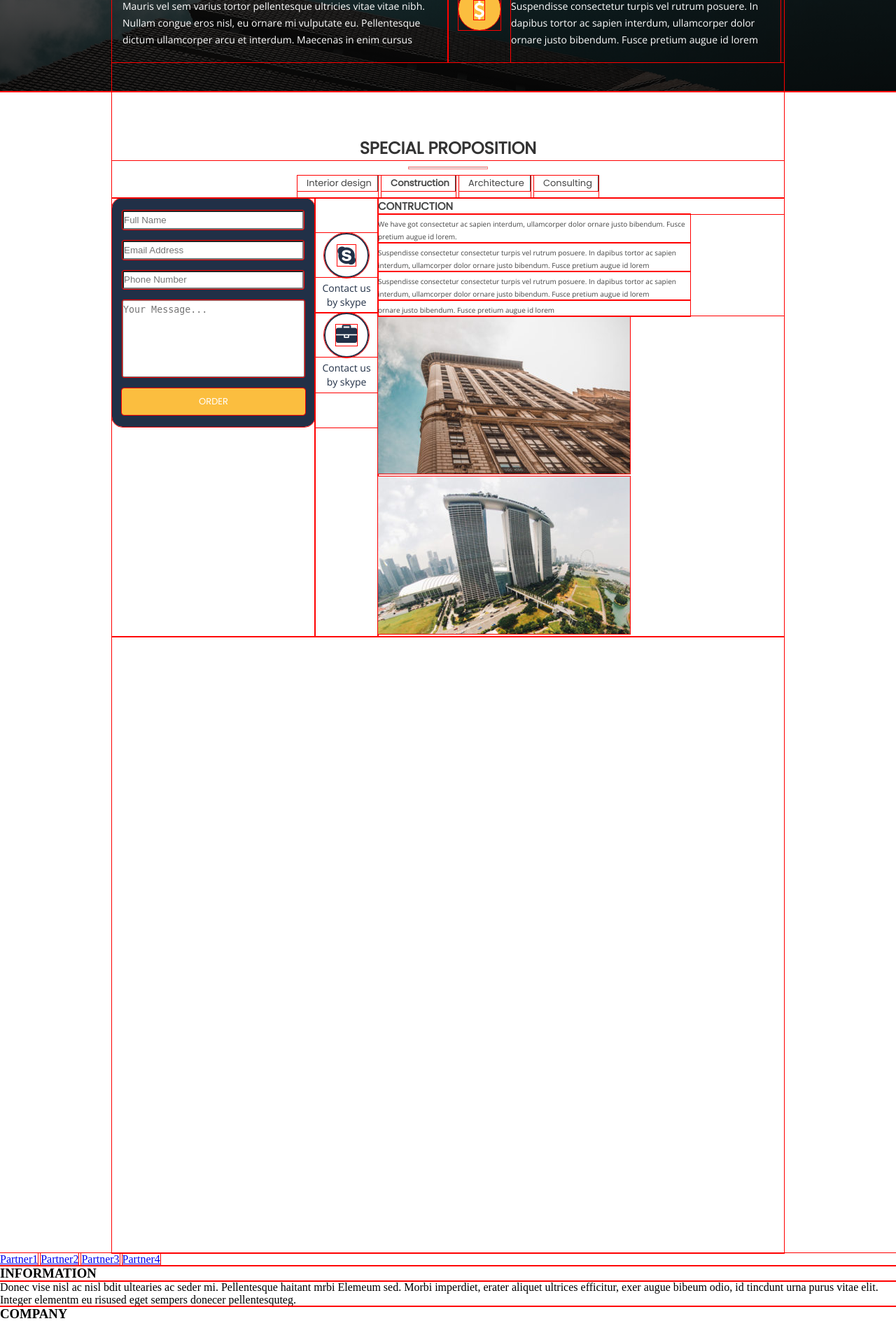
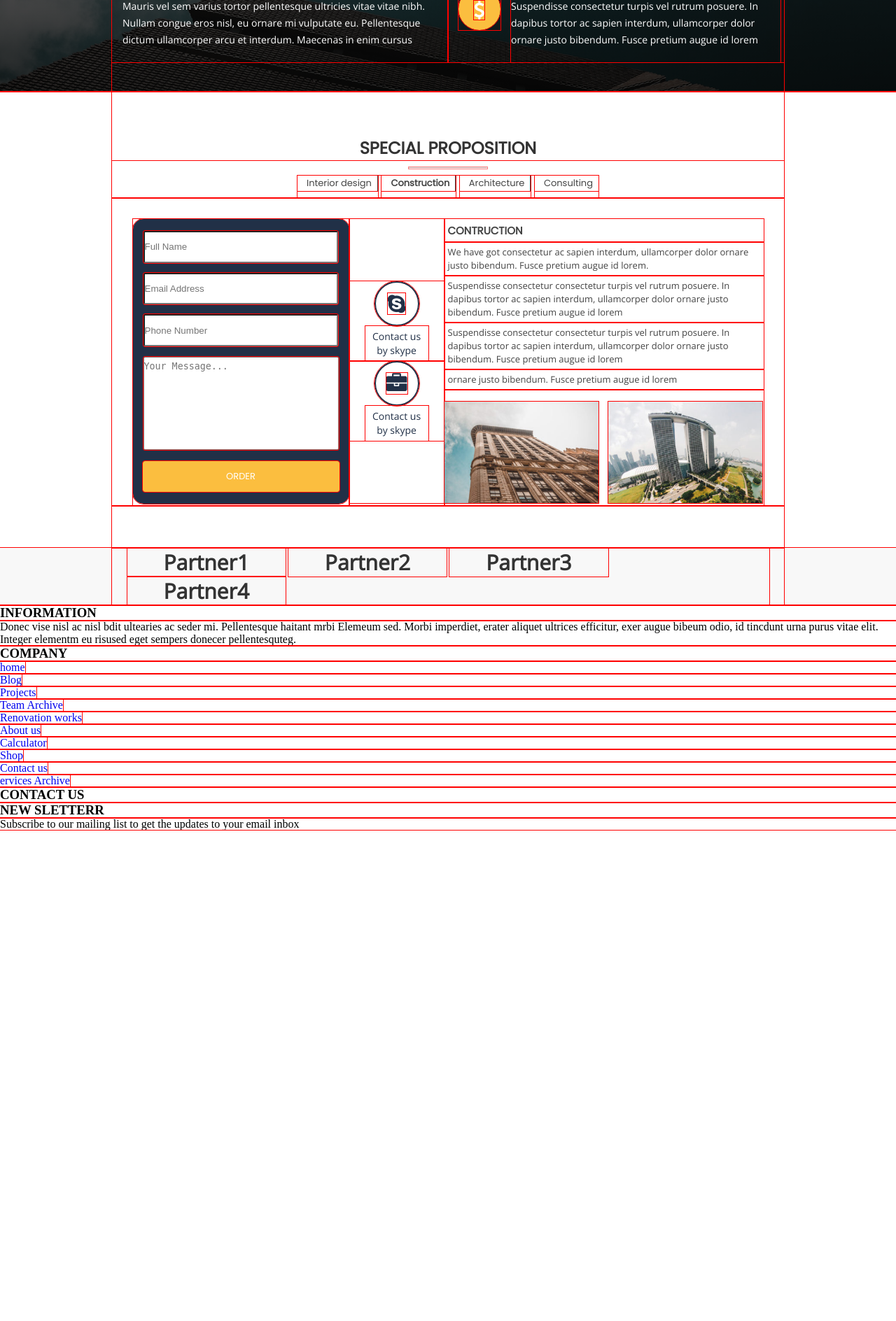
Before and after one commit to Jonathanbir/git_new, a PHP site: page /Amoshw01/index.html in a window 1280 px wide. Shown: the part 4199-6087 px from the top of the page at 70% size. After the commit the page ends 5386 px from the top, so only its background shows below. Run offline with PHP 8.4, Linux system fonts and the light colour scheme.

Commit message:
Update style.css

```diff
--- a/Amoshw01/style.css
+++ b/Amoshw01/style.css
@@ -6,6 +6,10 @@
 
 body{
     overflow-x: hidden;
+}
+
+a{
+    text-decoration: none;
 }
 
 .clearfix{
@@ -883,7 +887,7 @@ body{
 
 .special-wrap{
     width: 960px;
-    height: 200vh;
+    /* height: 200vh; */
     margin: auto;
     padding-bottom: 60px;
     background-color: #fff;
@@ -925,18 +929,22 @@ body{
     padding-bottom: 1px;
     padding-left: 13px;
     padding-right: 8px;
+    border-right: solid 1px #444;
     font-size: 13px;
     font-family:Poppins;
     text-align: left;
     text-decoration: none;
     letter-spacing: normal;
     color: #444;
-    border-right: solid 1px #444;
 }
 
 .special-title .special-nav ul li:nth-child(2) a{
     font-weight: 900;
     /* font-size: 14px; */
+}
+
+.special-title .special-nav ul li:last-child a{
+    border-right: none;
 }
 
 
@@ -982,6 +990,7 @@ body{
     display:flex;
     flex-direction: row;
     justify-content: center;
+    padding-top: 30px;
 }
 
 .special-col-3{
@@ -996,12 +1005,16 @@ body{
     width:auto;
 }
 
+/* .special-col-3 br{
+    height: 1px;
+} */
+
 .special-form{
     display:flex;
     flex-direction:column;
     justify-items: space-between;
     /* width:400px; */
-    height: 300px;
+    height: 380px;
     padding:10px;
     padding-bottom: 17px;
     background-color: #213047;
@@ -1009,15 +1022,16 @@ body{
 }
 
 .special-form input{
-    width: 255px;
-    margin: 8px 5px;
+    width: 274px;
+    height: 43px;
+    margin: 7px 5px;
     border-radius:2px;
-    height: 40px;
+
 }
 
 .special-form textarea{
-    width: 258px;
-    height: 180px;
+    width: 277px;
+    height: 130px;
     margin:8px 5px;
     padding-top: 5px;
     border-radius:2px;
@@ -1026,14 +1040,14 @@ body{
 
 .special-form a{
     display: inline;
-    width: 190px;
+    width: 209px;
     font-family: Poppins;
     text-transform: uppercase;
     text-align: center;
     font-size: 13px;
     margin-top: 8px;
     margin-left: 4px;
-    padding: 9px 36px;
+    padding: 12px 36px;
     border-radius: 3px;
     color: #fff;
     background-color: #fbbe3f;
@@ -1046,7 +1060,7 @@ body{
     flex-direction: column;
     justify-content: center;
     /* align-content: space-around; */
-    height: 328px;;
+    height: 406px;;
 }
 
 .icon-container .icon-item{
@@ -1054,6 +1068,7 @@ body{
     flex-direction:column;
     justify-content: center;
     align-items: space-around;
+    width: 136px;
 }
 
 .icon-container .icon-img{
@@ -1097,7 +1112,7 @@ body{
     /* float: left; */
     font-family:Poppins;
     font-size: 15px;
-    /* padding-top: 64px; */
+    padding:5px;
     text-align:left;
     color: #444;
 }
@@ -1106,16 +1121,63 @@ body{
     /* float: left; */
     width: 446px;
     font-family: 'Open Sans', sans-serif;
-    font-size: 10px;
-    line-height: 18px;
+    font-size: 13px;
+    line-height: 19px;
     letter-spacing: normal;
     text-align: left;
     color: #444;
-    padding-top: 1px;
+    /* padding-top: 1px; */
 }
 
-.text-container:first-child p{
-    padding-top: 5px;
+.text-container p{
+    padding: 5px;
+}
+/*
+.img-container{
+    display: flex;
+    flex-direction: row;
+    justify-content: flex-start;
+} */
+
+.img-container img{
+    width: 220px;
+    height: 145px;
+    margin-left: 0px;
+    margin-top: 17px;
+}
+
+.img-container img:first-child {
+   margin-right: 10px;
 }
 
 /*-------------------special end-------------------*/
+
+/*-------------------partner start-------------------*/
+.partner-wrap{
+    width: 100%;
+    background: #f8f8f8;
+    color:#444;
+}
+
+.partner-wrap .partner{
+    width: 960px;
+    margin: auto;
+}
+
+.partner .partner-region{
+    width: 917px;
+    margin:auto;
+}
+
+.partner-wrap .partner a{
+    font-family: 'Open Sans', sans-serif;
+    padding:0px 52px ;
+    font-size: 30px;
+    font-weight: 900;
+    color: #333;
+}
+/*-------------------partner end-------------------*/
+
+/* *{
+    outline:none;
+} */
```
